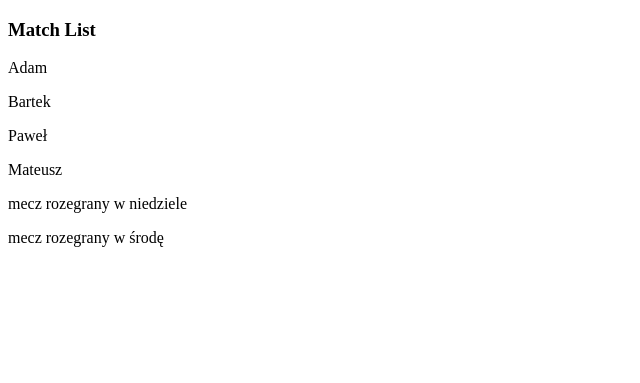
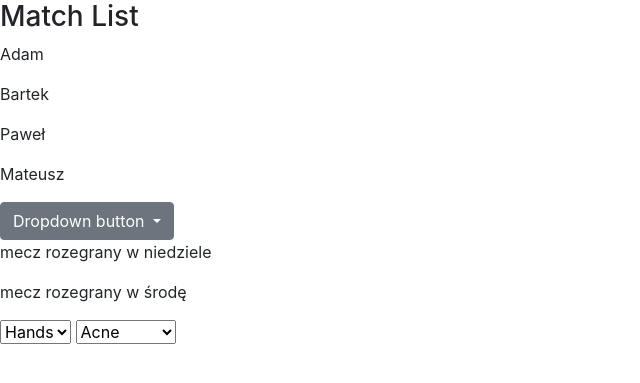
Before and after one commit to mdudulski/EloApp, a Django app: page / in a window 1280 px wide. Shown: the top 383 px of the page, without its empty margins (0-640 px from the left). Run offline with Django 3.2, Linux system fonts and the light colour scheme; data comes from the database, SQL or seed files in the repository; some libraries are stand-ins or nearby versions.

Commit message:
prace nad front

```diff
--- a/posts/templates/posts/list.html
+++ b/posts/templates/posts/list.html
@@ -1,8 +1,12 @@
 <!DOCTYPE html>
 <html lang="en">
 <head>
+    <link rel="stylesheet" href="https://maxcdn.bootstrapcdn.com/bootstrap/4.0.0/css/bootstrap.min.css" integrity="sha384-Gn5384xqQ1aoWXA+058RXPxPg6fy4IWvTNh0E263XmFcJlSAwiGgFAW/dAiS6JXm" crossorigin="anonymous">
     <meta charset="UTF-8">
     <title>Title</title>
+
+
+
 </head>
 <body>
 <h3>Match List</h3>
@@ -13,11 +17,74 @@
 </div>
 {% endfor %}
 
+<div class="dropdown">
+  <button class="btn btn-secondary dropdown-toggle" type="button" id="dropdownMenuButton" data-toggle="dropdown" aria-haspopup="true" aria-expanded="false">
+    Dropdown button
+  </button>
+  <div class="dropdown-menu" aria-labelledby="dropdownMenuButton">
+
+    {% for player in players %}
+        <li><a class="dropdown-item" href="#">{{player}}</a></li>
+
+    {% endfor %}
+  </div>
+</div>
+
+
 {% for post in posts %}
 <div>
 <p>{{post}}</p>
 </div>
 
 {% endfor %}
+
+
+
+
+<select id="selection1">
+    <option value="1">Hands</option>
+    <option value="2">Feet</option>
+    <option value="3">Body</option>
+</select>
+<select id="selection2">
+    <option value="1">Acne</option>
+    <option value="2">Dry Skin</option>
+    <option value="3">Redness</option>
+    <option value="4">Sensitivity</option>
+</select>
+
+
+<script src="https://code.jquery.com/jquery-3.2.1.slim.min.js" integrity="sha384-KJ3o2DKtIkvYIK3UENzmM7KCkRr/rE9/Qpg6aAZGJwFDMVNA/GpGFF93hXpG5KkN" crossorigin="anonymous"></script>
+<script src="https://cdnjs.cloudflare.com/ajax/libs/popper.js/1.12.9/umd/popper.min.js" integrity="sha384-ApNbgh9B+Y1QKtv3Rn7W3mgPxhU9K/ScQsAP7hUibX39j7fakFPskvXusvfa0b4Q" crossorigin="anonymous"></script>
+<script src="https://maxcdn.bootstrapcdn.com/bootstrap/4.0.0/js/bootstrap.min.js" integrity="sha384-JZR6Spejh4U02d8jOt6vLEHfe/JQGiRRSQQxSfFWpi1MquVdAyjUar5+76PVCmYl" crossorigin="anonymous"></script>
 </body>
+
+<script>
+
+    jQuery( document ).ready(function( $ ) {
+    $( ".go-btn" ).click(function() {
+        // Grab text from select boxes
+        var firstSelection = $( "#selection1 option:selected" ).text();
+        var secondSelection = $( "#selection2 option:selected" ).text();
+
+        // Set URL, change as necessary
+        var url = "http://www.example.com/" + firstSelection + "/" + secondSelection;
+
+        // Redirect
+        window.location.href = url;
+    });
+});
+
+</script>
+
+
+
+<script>
+$(".dropdown-menu li a").click(function(){
+  $(this).parents(".dropdown").find('.btn').html($(this).text() + ' <span class="caret"></span>');
+  $(this).parents(".dropdown").find('.btn').val($(this).data('value'));
+});
+</script>
+
+
 </html>
--- a/posts/views.py
+++ b/posts/views.py
@@ -1,6 +1,6 @@
 from django.shortcuts import render
 from django.http import HttpResponse
-
+from django.template.loader import get_template
 from .models import *
 
 # Create your views here.
@@ -9,6 +9,14 @@ def index(request):
     posts = Post.objects.all()
     players = Player.objects.all()
 
+    # Create your views here.
+    def run(request):
+        player = request.GET['countrySelect']
+        print(country)
+        return HttpResponse("Completed." + country)
+
+
+
 
     context = {'posts':posts,
                'players':players,
```
Also changed, not shown: posts/forms.py (added, +10 -0 lines).
